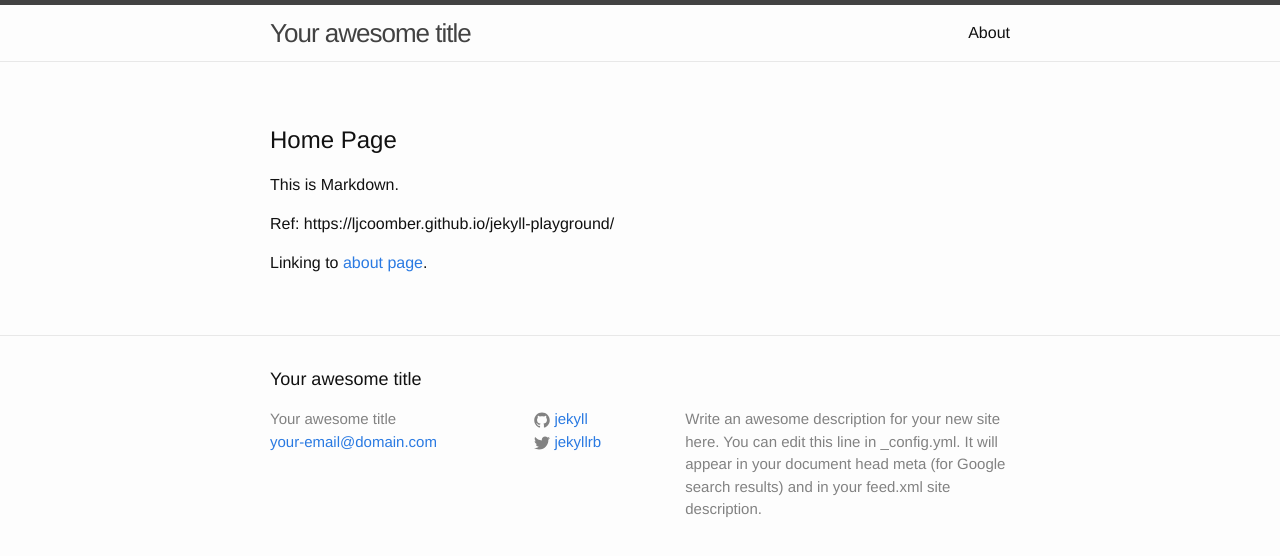
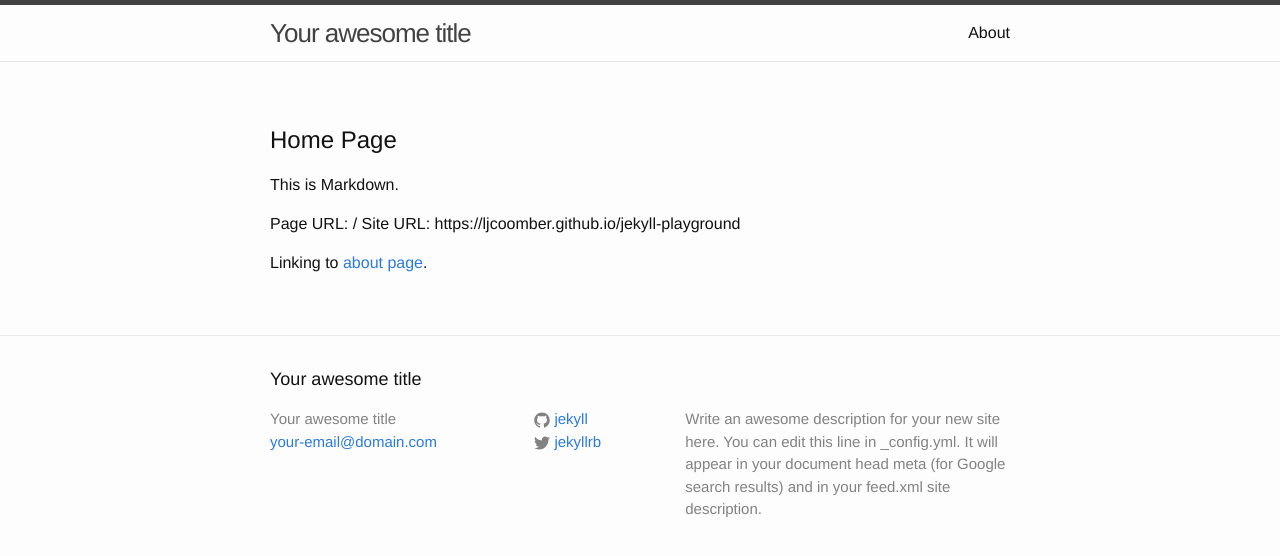
Before and after one commit to ljcoomber/jekyll-playground, a Jekyll site: the page built from index.md, in a window 1280 px wide. Shown: the top 556 px of the page. Built offline with Jekyll 4.4.1, drawn with Linux system fonts in a browser that asks for light colours.

Commit message:
Update index.md

```diff
--- a/index.md
+++ b/index.md
@@ -7,6 +7,7 @@ layout: page
 
 This is Markdown.
 
-Ref: {{ page.url | prepend: site.github.url }}
+Page URL: {{ page.url }}
+Site URL: {{ site.github.url }}
 
-Linking to [about page]({{ page.url | prepend: site.github.url }}/about).
+Linking to [about page]({{ site.github.url }}/about).
```
